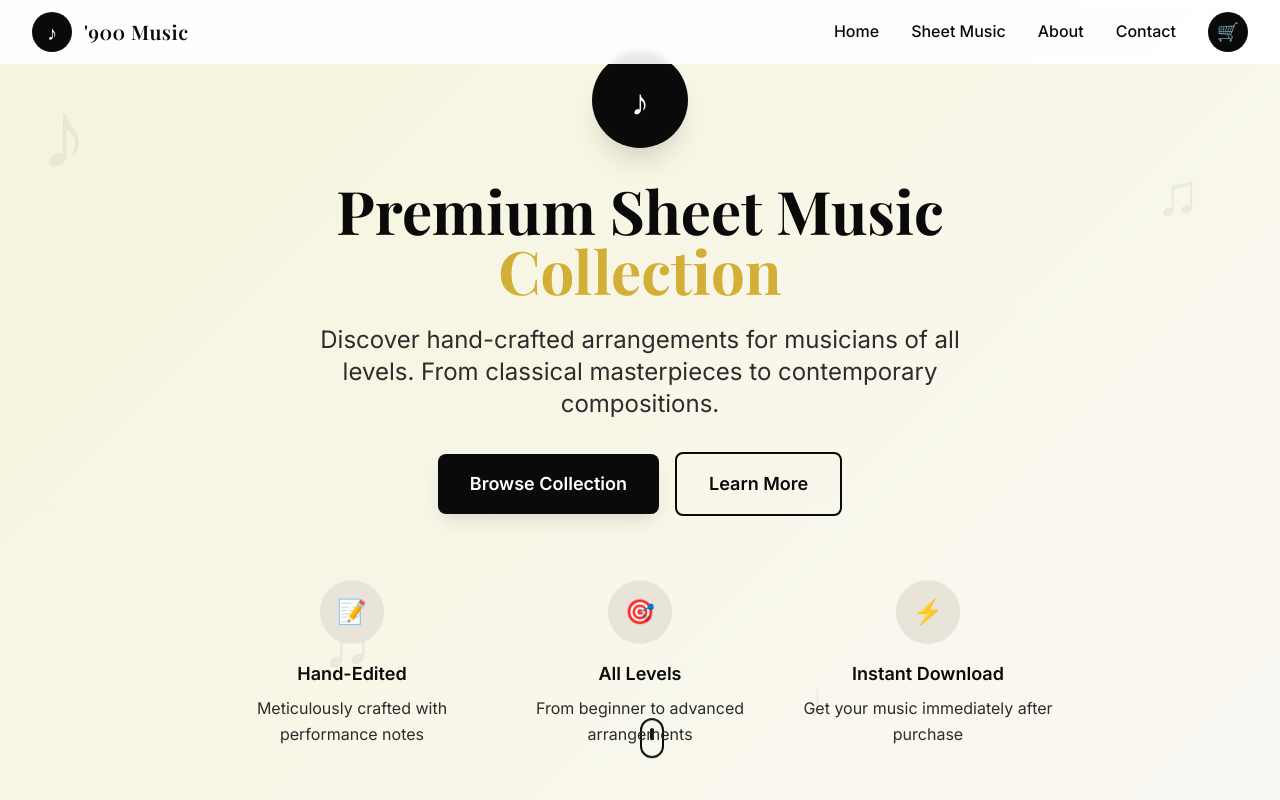
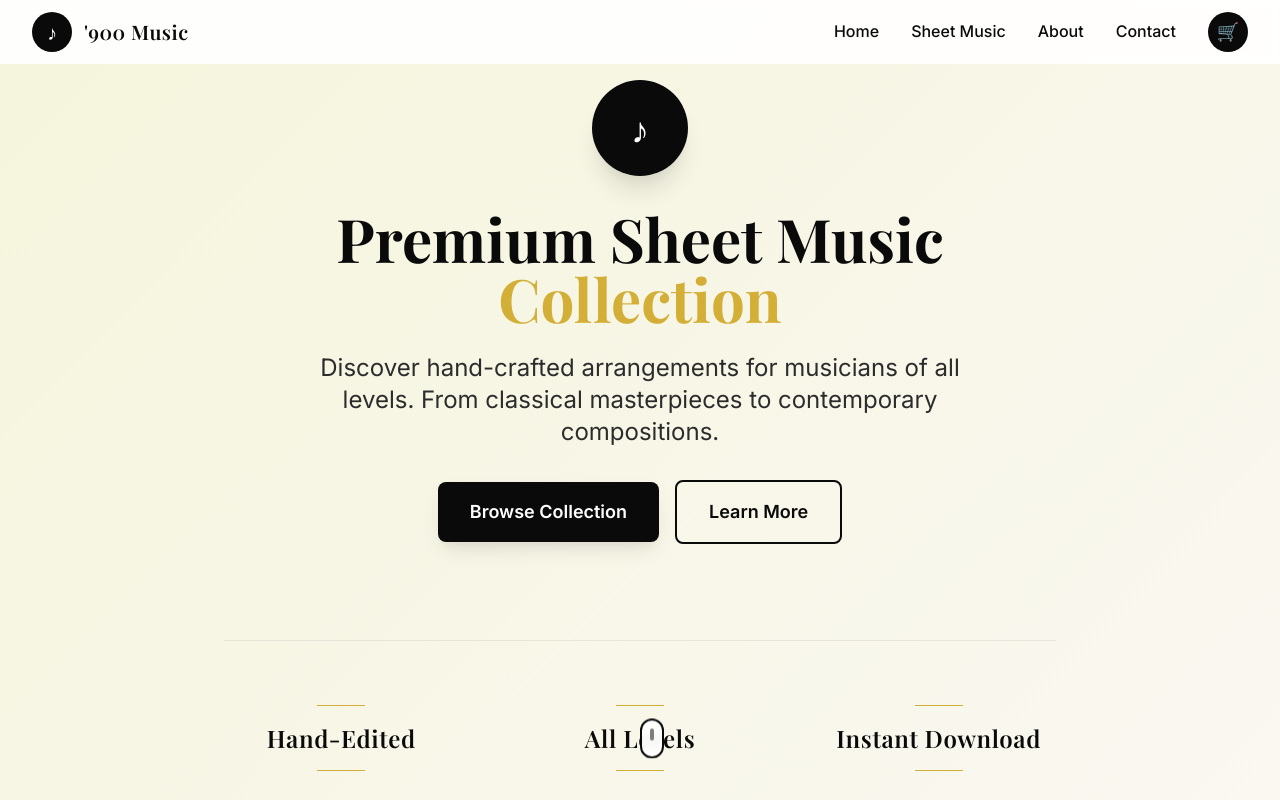
Before and after one commit to GitGabri/900-web, a Next.js app: page / in a window 1280 px wide. Shown: the top 800 px of the page. Built offline with nearby package versions, Linux system fonts and the light colour scheme; a web font is replaced by a local one.

Commit message:
premium hero styling, shorter hero, scroll indicator at the bottom of page and goes away if scrolled

```diff
--- a/app/page.tsx
+++ b/app/page.tsx
@@ -6,6 +6,7 @@ import Navigation from '@/components/Navigation'
 import Hero from '@/components/Hero'
 import Products from '@/components/Products'
 import Footer from '@/components/Footer'
+import ScrollIndicator from '@/components/ScrollIndicator'
 
 export default function Home() {
   return (
@@ -14,6 +15,7 @@ export default function Home() {
       <Hero />
       <Products />
       <Footer />
+      <ScrollIndicator />
     </div>
   )
 }
--- a/components/Hero.tsx
+++ b/components/Hero.tsx
@@ -2,15 +2,7 @@
 
 export default function Hero() {
   return (
-    <section id="home" className="relative min-h-screen flex items-center justify-center bg-gradient-premium overflow-hidden">
-      {/* Background decorative elements */}
-      <div className="absolute inset-0 opacity-5">
-        <div className="absolute top-20 left-10 text-8xl text-premium-black font-serif">♪</div>
-        <div className="absolute top-40 right-20 text-6xl text-premium-black font-serif">♫</div>
-        <div className="absolute bottom-32 left-1/4 text-7xl text-premium-black font-serif">♬</div>
-        <div className="absolute bottom-20 right-1/3 text-5xl text-premium-black font-serif">♩</div>
-      </div>
-
+    <section id="home" className="relative py-20 flex items-center justify-center bg-gradient-premium overflow-hidden">
       {/* Main content */}
       <div className="relative z-10 text-center px-4 sm:px-6 lg:px-8 max-w-4xl mx-auto">
         <div className="mb-8">
@@ -45,35 +37,33 @@ export default function Hero() {
         </div>
 
         {/* Feature highlights */}
-        <div className="mt-16 grid grid-cols-1 md:grid-cols-3 gap-8">
-          <div className="text-center">
-            <div className="w-16 h-16 bg-premium-warm-beige rounded-full flex items-center justify-center mx-auto mb-4">
-              <span className="text-premium-black text-2xl">📝</span>
+        <div className="mt-24 border-t border-premium-warm-beige pt-16">
+          <div className="grid grid-cols-1 md:grid-cols-3 gap-16">
+            <div className="text-center group">
+              <div className="mb-6">
+                <div className="w-12 h-px bg-premium-gold mx-auto mb-4"></div>
+                <h3 className="text-2xl font-serif font-semibold text-premium-black mb-4 tracking-wide">Hand-Edited</h3>
+                <div className="w-12 h-px bg-premium-gold mx-auto"></div>
+              </div>
+              <p className="text-premium-charcoal leading-relaxed text-lg">Meticulously crafted with performance notes and detailed fingering for the perfect interpretation</p>
             </div>
-            <h3 className="text-lg font-semibold text-premium-black mb-2">Hand-Edited</h3>
-            <p className="text-premium-charcoal">Meticulously crafted with performance notes</p>
+            <div className="text-center group">
+              <div className="mb-6">
+                <div className="w-12 h-px bg-premium-gold mx-auto mb-4"></div>
+                <h3 className="text-2xl font-serif font-semibold text-premium-black mb-4 tracking-wide">All Levels</h3>
+                <div className="w-12 h-px bg-premium-gold mx-auto"></div>
+              </div>
+              <p className="text-premium-charcoal leading-relaxed text-lg">From beginner to advanced arrangements, carefully graded for every skill level and experience</p>
+            </div>
+            <div className="text-center group">
+              <div className="mb-6">
+                <div className="w-12 h-px bg-premium-gold mx-auto mb-4"></div>
+                <h3 className="text-2xl font-serif font-semibold text-premium-black mb-4 tracking-wide">Instant Download</h3>
+                <div className="w-12 h-px bg-premium-gold mx-auto"></div>
+              </div>
+              <p className="text-premium-charcoal leading-relaxed text-lg">Get your music immediately after purchase, ready to print and play without delay</p>
+            </div>
           </div>
-          <div className="text-center">
-            <div className="w-16 h-16 bg-premium-warm-beige rounded-full flex items-center justify-center mx-auto mb-4">
-              <span className="text-premium-black text-2xl">🎯</span>
-            </div>
-            <h3 className="text-lg font-semibold text-premium-black mb-2">All Levels</h3>
-            <p className="text-premium-charcoal">From beginner to advanced arrangements</p>
-          </div>
-          <div className="text-center">
-            <div className="w-16 h-16 bg-premium-warm-beige rounded-full flex items-center justify-center mx-auto mb-4">
-              <span className="text-premium-black text-2xl">⚡</span>
-            </div>
-            <h3 className="text-lg font-semibold text-premium-black mb-2">Instant Download</h3>
-            <p className="text-premium-charcoal">Get your music immediately after purchase</p>
-          </div>
-        </div>
-      </div>
-
-      {/* Scroll indicator */}
-      <div className="absolute bottom-8 left-1/2 transform -translate-x-1/2 animate-bounce">
-        <div className="w-6 h-10 border-2 border-premium-black rounded-full flex justify-center">
-          <div className="w-1 h-3 bg-premium-black rounded-full mt-2 animate-pulse"></div>
         </div>
       </div>
     </section>
--- /dev/null
+++ b/components/ScrollIndicator.tsx
@@ -0,0 +1,27 @@
+'use client'
+
+import { useState, useEffect } from 'react'
+
+export default function ScrollIndicator() {
+  const [isVisible, setIsVisible] = useState(true)
+
+  useEffect(() => {
+    const handleScroll = () => {
+      const scrollTop = window.scrollY
+      setIsVisible(scrollTop < 100) // Hide after scrolling 100px
+    }
+
+    window.addEventListener('scroll', handleScroll)
+    return () => window.removeEventListener('scroll', handleScroll)
+  }, [])
+
+  if (!isVisible) return null
+
+  return (
+    <div className="fixed bottom-8 left-1/2 transform -translate-x-1/2 z-40 animate-bounce">
+      <div className="w-6 h-10 border-2 border-premium-black rounded-full flex justify-center bg-premium-white/90 backdrop-blur-sm">
+        <div className="w-1 h-3 bg-premium-black rounded-full mt-2 animate-pulse"></div>
+      </div>
+    </div>
+  )
+}
```
